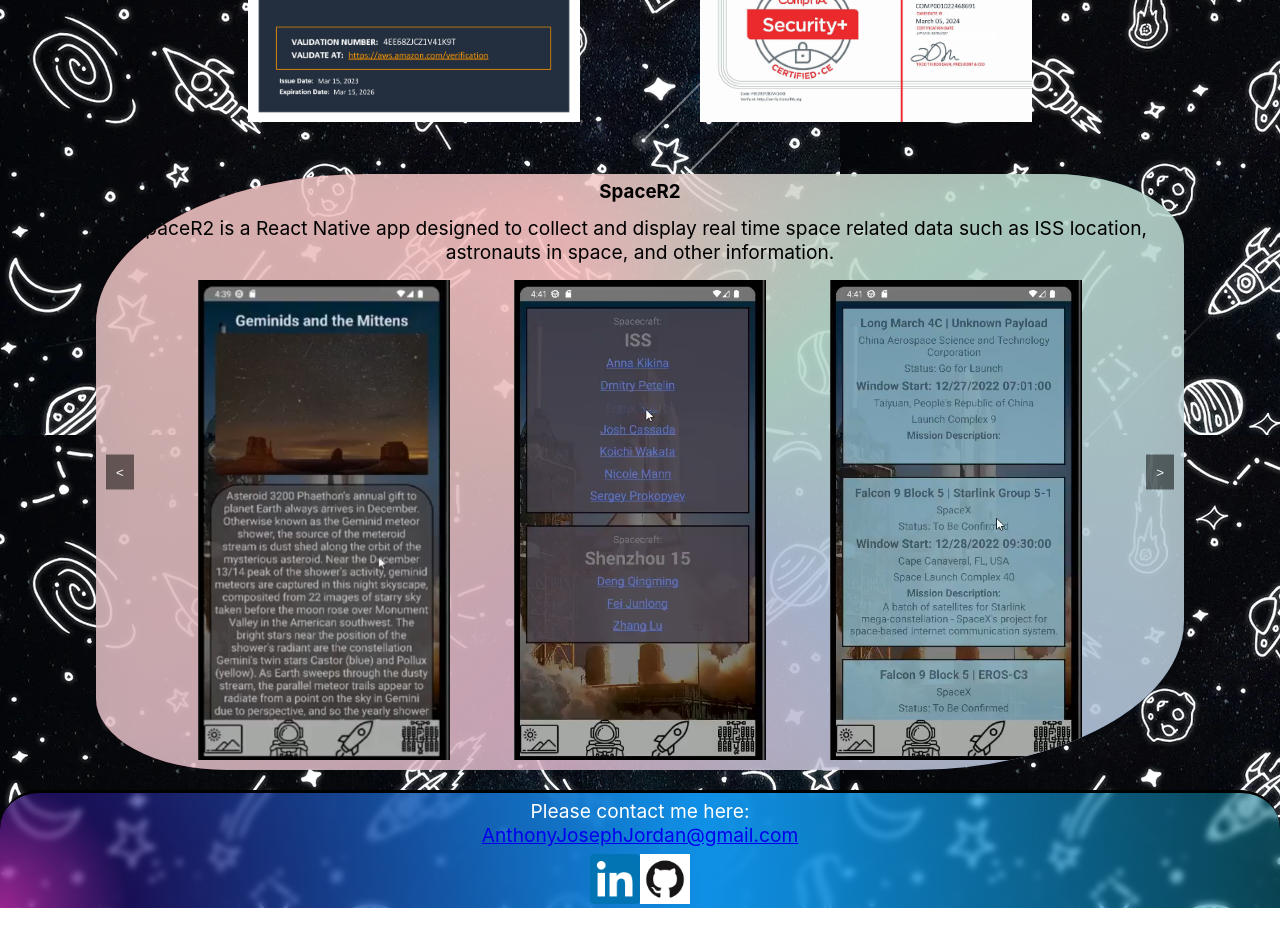
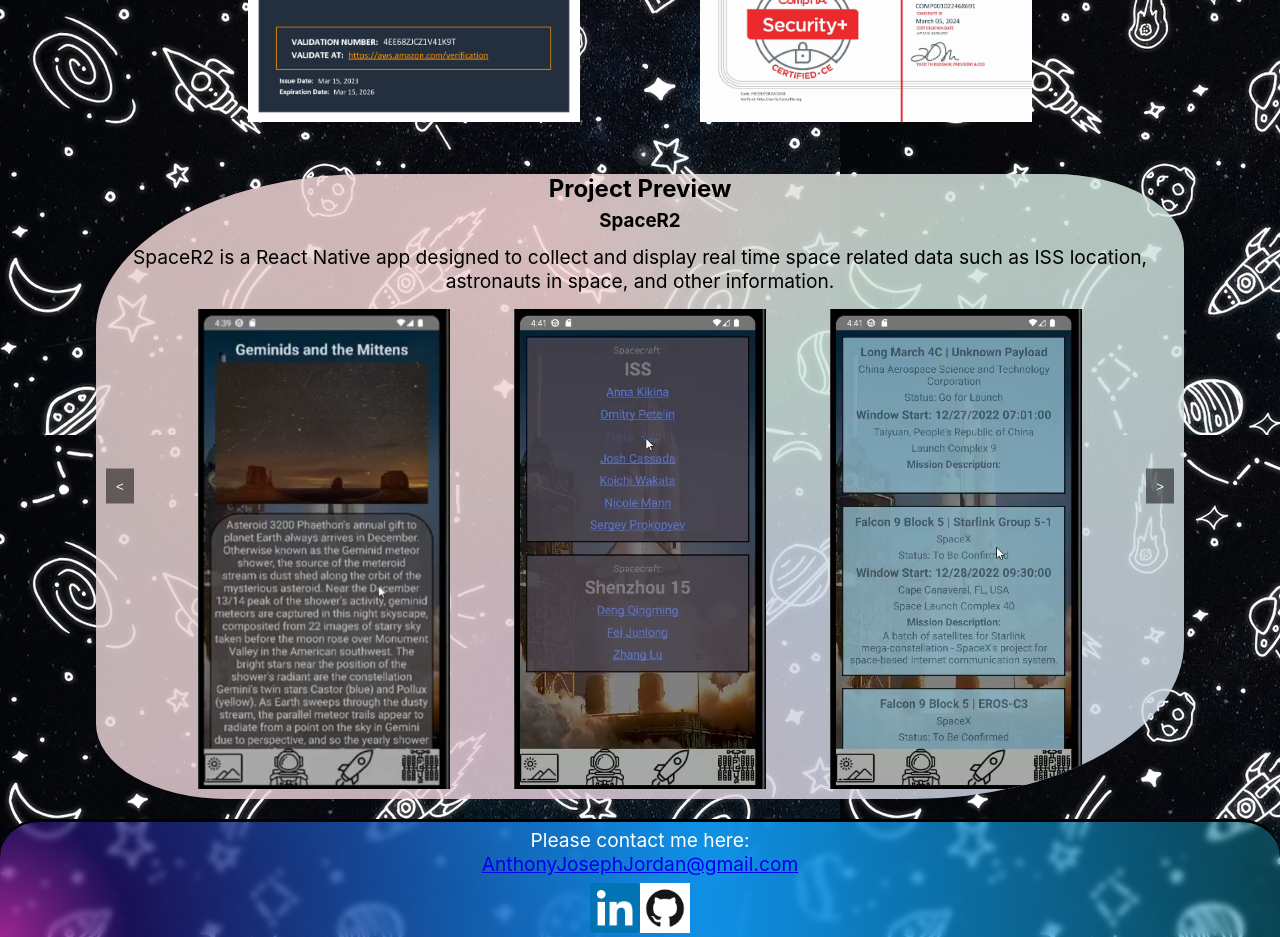
Before and after one commit to AnthonyJordan/portfolio, a React (Create React App) app: page / in a window 1280 px wide. Shown: the part 1140-2077 px from the top of the page. Before the commit the page ends 2048 px from the top, so only its background shows below. Built offline with nearby package versions, Linux system fonts and the light colour scheme; grey boxes are pictures that could not be loaded.

Commit message:
more styling. mostly done?

```diff
--- a/src/App.css
+++ b/src/App.css
@@ -32,6 +32,7 @@
     0 0 0 8px rgba(255, 255, 255, 0.1), 0 0 20px rgba(255, 255, 255, 0.1);
   animation: animate 3s linear infinite;
   z-index: -1;
+  overflow: hidden;
 }
 span::before {
   content: "";
--- a/src/components/Contact.js
+++ b/src/components/Contact.js
@@ -6,7 +6,7 @@
       <p>
         Please contact me here:
         <br />
-        <a href="mailto:AnthonyJosephJordan@gmail.com<">
+        <a href="mailto:AnthonyJosephJordan@gmail.com">
           AnthonyJosephJordan@gmail.com
         </a>
       </p>
--- a/src/components/Navbar.js
+++ b/src/components/Navbar.js
@@ -17,9 +17,9 @@
         >
           <div className="navLinkDiv">Projects</div>
         </Link>
-        <Link className="navLink" smooth to={`/${selection}#contact`}>
+        {/* <Link className="navLink" smooth to={`/${selection}#contact`}>
           <div className="navLinkDiv">Contact</div>
-        </Link>
+        </Link> */}
       </nav>
     </div>
   );
--- a/src/components/ProjectCard.css
+++ b/src/components/ProjectCard.css
@@ -24,7 +24,7 @@
 }
 
 .projectPreviewSS {
-  max-width: 30%;
+  max-width: 33%;
   margin: 1%;
   object-fit: contain;
   max-height: 60vh;
--- a/src/components/ProjectPreview.css
+++ b/src/components/ProjectPreview.css
@@ -8,7 +8,7 @@
   max-width: 85%;
   margin: auto;
   border-radius: 25% 12%;
-  background-color: rgba(247, 245, 245, 0.644);
+  background-color: rgba(247, 245, 245, 0.7);
 }
 
 .carousel-track {
@@ -41,35 +41,35 @@
   inherits: false;
 }
 
-.card {
+.caroselCard {
   margin: 0 auto;
   text-align: center;
   position: relative;
 }
 
-.card::after,
-.card::before {
+.caroselCard::after,
+.caroselCard::before {
   content: "";
   position: absolute;
   height: 100%;
   width: 100%;
   background-image: conic-gradient(
     from var(--angle),
-    #ff4545,
-    #1d9967,
-    #0c499e,
-    #8a0954,
-    #a02f2f,
-    #ff4545
+    rgb(255, 69, 69, 0.4),
+    rgb(29, 153, 103, 0.4),
+    rgb(12, 73, 158, 0.4),
+    rgb(138, 9, 84, 0.4),
+    rgb(160, 47, 47, 0.4),
+    rgb(255, 69, 69, 0.4)
   );
-  opacity: 0.5;
+
   top: 50%;
   left: 50%;
   translate: -50% -50%;
   z-index: -1;
   animation: 3s spin linear infinite;
 }
-.card::before {
+.caroselCard::before {
   filter: blur(1.5rem);
   opacity: 0.5;
 }
--- a/src/components/ProjectPreview.js
+++ b/src/components/ProjectPreview.js
@@ -29,12 +29,11 @@
       updateCarousel();
     });
 
-    // Clean up event listeners on unmount
     return () => {
       nextButton.removeEventListener("click", () => {});
       prevButton.removeEventListener("click", () => {});
     };
-  }, []); // Empty dependency array means this effect runs only once, after the initial render
+  }, []);
 
   const projectCards = projects.map((project) => (
     <ProjectCard
@@ -47,7 +46,8 @@
   ));
   return (
     <div className={"projectPreviewDiv"}>
-      <div className="carousel card">
+      <div className="carousel caroselCard">
+        <h2>Project Preview</h2>
         <div className="carousel-track">{projectCards}</div>
         <button class="carousel-button carousel-button-left">&lt;</button>
         <button class="carousel-button carousel-button-right">&gt;</button>
--- a/src/components/Projects.css
+++ b/src/components/Projects.css
@@ -68,9 +68,55 @@
   clip-path: polygon(100% 8%, 93% 0, 0% 0, 0% 92%, 7% 100%, 100% 100%);
 }
 .introDiv {
-  background-color: silver;
+  color: rgb(226, 226, 226);
   margin-left: 11.5%;
   margin-right: 11.5%;
   margin-top: 6vh;
   margin-bottom: 6vh;
 }
+.projectIntroCard {
+  background: #060911;
+  text-align: center;
+  border-radius: 10px;
+  position: relative;
+}
+@property --angle {
+  syntax: "<angle>";
+  initial-value: 0deg;
+  inherits: false;
+}
+
+.projectIntroCard::after,
+.projectIntroCard::before {
+  content: "";
+  position: absolute;
+  height: 100%;
+  width: 100%;
+  background-image: conic-gradient(
+    from var(--angle),
+    #ff4545,
+    #00ff99,
+    #006aff,
+    #ff0095,
+    #ff4545
+  );
+  top: 50%;
+  left: 50%;
+  translate: -50% -50%;
+  z-index: -1;
+  padding: 3px;
+  border-radius: 10px;
+  animation: 3s spin linear infinite;
+}
+.projectIntroCard::before {
+  filter: blur(1.5rem);
+  opacity: 0.5;
+}
+@keyframes spin {
+  from {
+    --angle: 0deg;
+  }
+  to {
+    --angle: 360deg;
+  }
+}
--- a/src/components/Projects.js
+++ b/src/components/Projects.js
@@ -54,7 +54,7 @@
 
   return (
     <div className="projectPage">
-      <div className="introDiv">
+      <div className="introDiv projectIntroCard">
         <p className="projectsIntro">{config.projectsIntro}</p>
       </div>
       {projects}
--- a/src/config.js
+++ b/src/config.js
@@ -27,7 +27,7 @@
       id: 1,
       title: "Hotherym Gallery",
       brief:
-        "A gallery built to display clients art and integrating with their prexisting website and hosting setup.",
+        "A gallery I built to display a clients art and to integrate with their prexisting website and hosting setup.",
       description:
         "My client had a prexisting old website that they had had created long ago. They wished to add a gallery to it to display their art. I built this gallery in React with some light input from the client. I also fixed a few CSS issue and updated some parts of their old website. They were quite happy.",
       challenges:
@@ -44,7 +44,7 @@
       id: 2,
       title: "Final Fantasy XIV Free Company Website",
       brief:
-        "A website built to display members of guilds in the popular MMORPG Final Fantasy 14. Allows users to create accounts, upload images, build profiles for their characters, and more.",
+        "A website I built to display members of guilds in the popular MMORPG Final Fantasy 14. Allows users to create accounts, upload images, build profiles for their characters, add comments, and more.",
       description:
         "I built this website as my capstone project for graduating Flatiron. A friend of mine asked me to build a website so that he could display information for him and his friends characters. I built this in Ruby for the backend and React for the frontend. It allows for users to display information on their characters, upload screenshots, comment, and more. It includes password hashing and reset functions as well as allowing visitors to view images and comments generated by users. This was a very fun project and one of the larger things I have built.",
       challenges:
```
